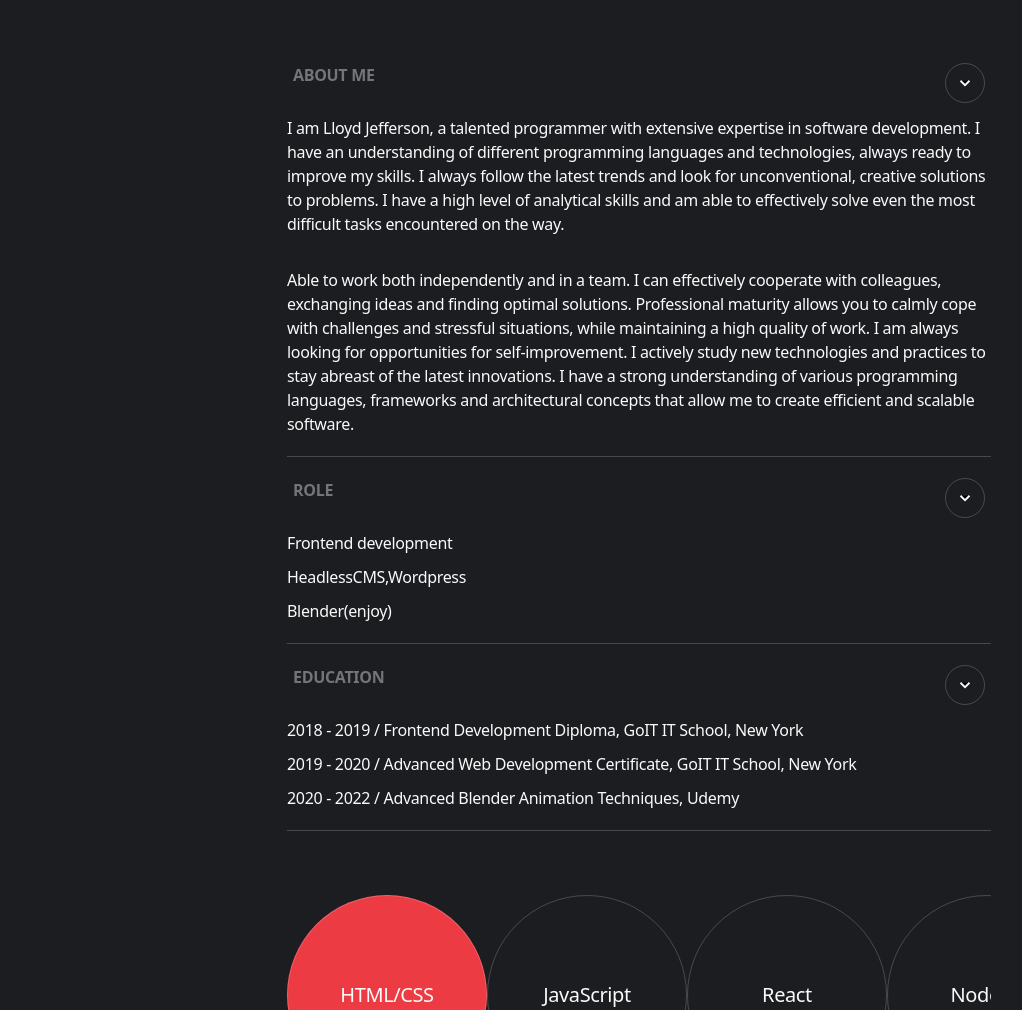
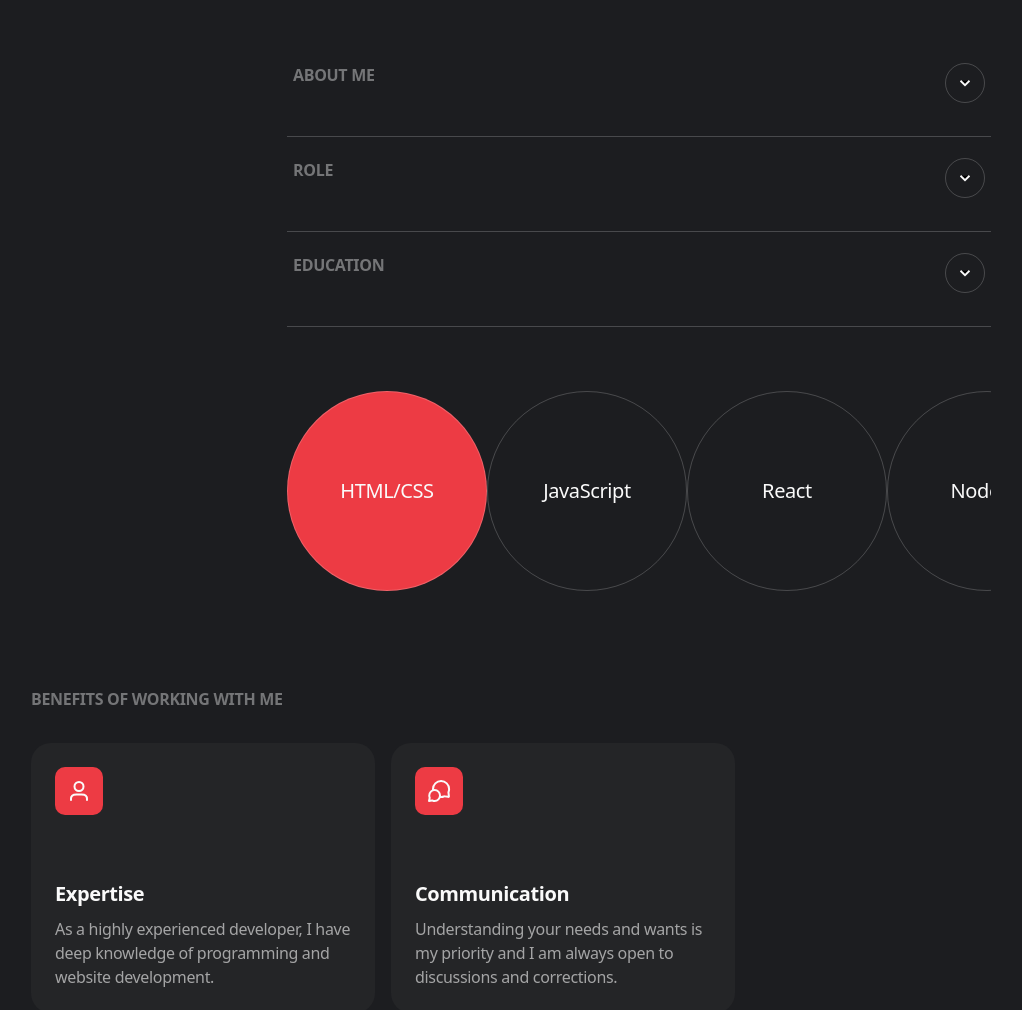
Before and after one commit to Mariia-Ann/JSense, a website built with Vite: page src/index.html in a window 1280 px wide. Shown: the part 2507-3517 px from the top of the page, without its empty margins (1-1023 px from the left). Built offline with nearby package versions, Linux system fonts and the light colour scheme; files whose address does not match are found by name; what accordion-js would draw is missing.

Commit message:
adds finish css and html

```diff
--- a/src/partials/about-me.html
+++ b/src/partials/about-me.html
@@ -55,7 +55,7 @@
           </button>
         </div>
         <div class="information-content">
-          <p class="information-content-text about-margin">
+          <p class="information-content-text visually-hidden about-margin">
             I am Lloyd Jefferson, a talented programmer with extensive expertise
             in software development. I have an understanding of different
             programming languages and technologies, always ready to improve my
@@ -64,7 +64,7 @@
             of analytical skills and am able to effectively solve even the most
             difficult tasks encountered on the way.
           </p>
-          <p class="information-content-text">
+          <p class="information-content-text visually-hidden">
             Able to work both independently and in a team. I can effectively
             cooperate with colleagues, exchanging ideas and finding optimal
             solutions. Professional maturity allows you to calmly cope with
@@ -91,9 +91,15 @@
 
         <div class="information-content">
           <ul class="information-content-list">
-            <li class="information-content-text">Frontend development</li>
-            <li class="information-content-text">HeadlessCMS,Wordpress</li>
-            <li class="information-content-text">Blender(enjoy)</li>
+            <li class="information-content-text visually-hidden">
+              Frontend development
+            </li>
+            <li class="information-content-text visually-hidden">
+              HeadlessCMS,Wordpress
+            </li>
+            <li class="information-content-text visually-hidden">
+              Blender(enjoy)
+            </li>
           </ul>
         </div>
       </li>
@@ -110,15 +116,15 @@
 
         <div class="information-content">
           <ul class="information-content-list">
-            <li class="information-content-text">
+            <li class="information-content-text visually-hidden">
               2018 - 2019 / Frontend Development Diploma, GoIT IT School, New
               York
             </li>
-            <li class="information-content-text">
+            <li class="information-content-text visually-hidden">
               2019 - 2020 / Advanced Web Development Certificate, GoIT IT
               School, New York
             </li>
-            <li class="information-content-text">
+            <li class="information-content-text visually-hidden">
               2020 - 2022 / Advanced Blender Animation Techniques, Udemy
             </li>
           </ul>
```
